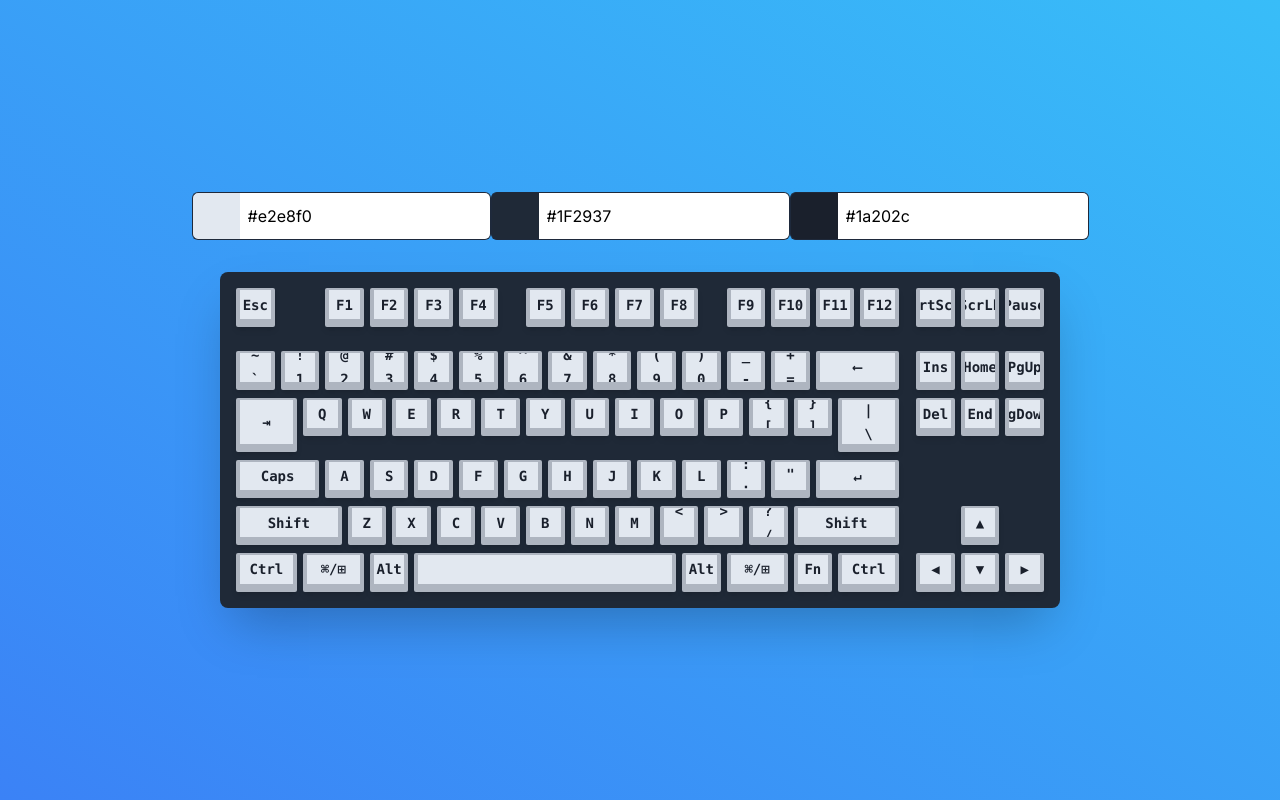
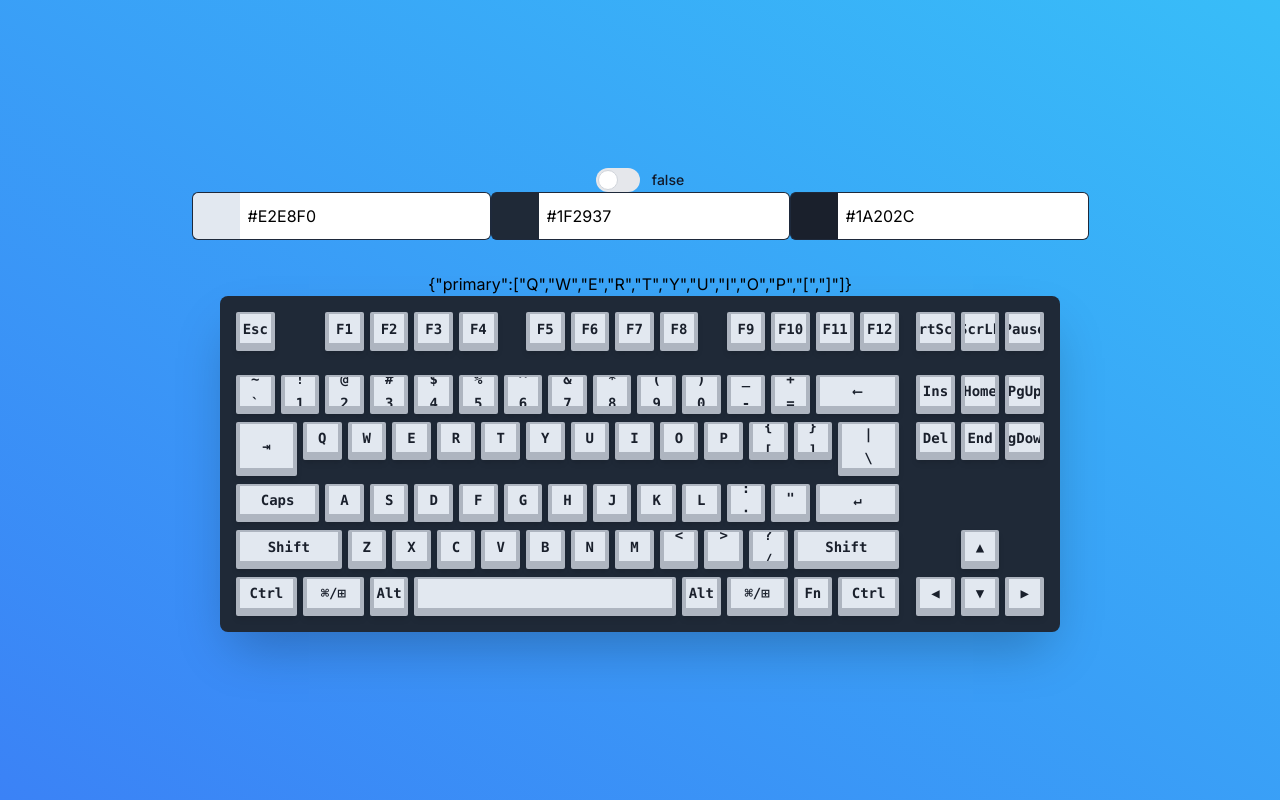
Before and after one commit to dotslashf/my-kbd, a Next.js app: page / in a window 1280 px wide. Built offline with nearby package versions, Linux system fonts and the light colour scheme.

Commit message:
feat/refactor: add actions regarding key map

```diff
--- a/src/components/ColorPicker.tsx
+++ b/src/components/ColorPicker.tsx
@@ -1,4 +1,4 @@
-import React from "react";
+import React, { useEffect, useRef } from "react";
 import { HexColorPicker } from "react-colorful";
 
 interface Props {
@@ -8,8 +8,26 @@ interface Props {
 
 const ColorPicker = (props: Props) => {
   const [isColorPickerOpen, setIsColorPickerOpen] = React.useState(false);
+  const colorPickerRef = useRef<HTMLDivElement>(null);
+
+  const handleClickOutside = (event: { target: any }) => {
+    if (
+      colorPickerRef.current &&
+      !colorPickerRef.current.contains(event.target)
+    ) {
+      setIsColorPickerOpen(false);
+    }
+  };
+
+  useEffect(() => {
+    document.addEventListener("click", handleClickOutside);
+    return () => {
+      document.removeEventListener("click", handleClickOutside);
+    };
+  }, []);
+
   return (
-    <div className="mb-8">
+    <div className="mb-8" ref={colorPickerRef}>
       <div className="flex h-12">
         <div
           className="h-full flex-shrink-0 w-12 border-slate-800 border-l border-t border-b rounded-l-md"
--- a/src/components/Key.tsx
+++ b/src/components/Key.tsx
@@ -1,4 +1,5 @@
 import { KeyboardKey, KeyboardKeyMap } from "@/const";
+import useConfig from "@/hooks/useConfig";
 import * as React from "react";
 
 export interface IKeyProps {
@@ -31,9 +32,11 @@ function calculateAspectRatio(keyboardKey: KeyboardKey) {
 export function Key(props: IKeyProps) {
   const gridColumnSpan = calculateAspectRatio(props.character);
   const isWithShiftChar = KeyboardKeyMap[props.character].withShiftChar !== "";
+  const { editKeyToMap } = useConfig();
+
   return (
     <span
-      className={`bg-slate-200 overflow-hidden rounded-sm grow text-sm flex flex-col items-center justify-center shrink-0 gap-y-4 font-bold font-mono shadow-md border-2 border-b-8 border-l-4 border-r-4 border-gray-700 border-opacity-30 hover:cursor-pointer transition ${
+      className={`bg-slate-200 overflow-hidden rounded-sm grow text-sm flex flex-col items-center justify-center shrink-0 gap-y-4 font-bold font-mono shadow-md border-2 border-b-8 border-l-4 border-r-4 border-gray-700 border-opacity-30 select-none	hover:cursor-pointer hover:border-opacity-0 transition ${
         gridColumnSpan === 1 ? "aspect-square" : ""
       } `}
       style={{
@@ -41,6 +44,9 @@ export function Key(props: IKeyProps) {
         gap: `${isWithShiftChar ? "0.25rem" : "0"}`,
         backgroundColor: `${props.color ? props.color : "bg-slate-200"}`,
         color: `${props.textColor ? props.textColor : "bg-slate-800"}`,
+      }}
+      onClick={() => {
+        editKeyToMap(props.character);
       }}
     >
       {isWithShiftChar && (
--- a/src/components/Keyboard.tsx
+++ b/src/components/Keyboard.tsx
@@ -5,16 +5,16 @@ import Key from "./Key";
 import { Spacer } from "./Spacer";
 import { v4 as uuidv4 } from "uuid";
 import { useSelector } from "react-redux";
-import { ColorState } from "@/store";
+import { StateType } from "@/store";
 
 export interface IKeyboardProps {}
 
 export function Keyboard(props: IKeyboardProps) {
-  const color = useSelector((state: ColorState) => state.color["key"]);
+  const color = useSelector((state: StateType) => state.color["keyPrimary"]);
   const backgroundColor = useSelector(
-    (state: ColorState) => state.color["background"]
+    (state: StateType) => state.color["background"]
   );
-  const textColor = useSelector((state: ColorState) => state.color["text"]);
+  const textColor = useSelector((state: StateType) => state.color["text"]);
 
   return (
     <div
--- a/src/components/KeyboardRows.tsx
+++ b/src/components/KeyboardRows.tsx
@@ -5,13 +5,13 @@ import { Spacer } from "./Spacer";
 import { KeyboardKey, KeyboardTKLMapping } from "@/const";
 import { v4 as uuidv4 } from "uuid";
 import { useSelector } from "react-redux";
-import { ColorState } from "@/store";
+import { StateType } from "@/store";
 
 export interface IKeyboardRowsProps {}
 
 export function KeyboardRows(props: IKeyboardRowsProps) {
-  const color = useSelector((state: ColorState) => state.color["key"]);
-  const textColor = useSelector((state: ColorState) => state.color["text"]);
+  const color = useSelector((state: StateType) => state.color["keyPrimary"]);
+  const textColor = useSelector((state: StateType) => state.color["text"]);
   return (
     <div className="flex flex-col gap-y-2">
       {/* first row */}
--- a/src/components/Layout.tsx
+++ b/src/components/Layout.tsx
@@ -1,26 +1,45 @@
 import * as React from "react";
 import Keyboard from "./Keyboard";
-import { useDispatch, useSelector } from "react-redux";
-import { ColorState, changeColor } from "@/store";
+import { useSelector } from "react-redux";
+import { StateType } from "@/store";
 import ColorPicker from "./ColorPicker";
 import useColor from "@/hooks/useColor";
+import useConfig from "@/hooks/useConfig";
 
 export interface ILayoutProps {}
 
 export function Layout(props: ILayoutProps) {
-  const [isColorPickerOpen, setIsColorPickerOpen] = React.useState(false);
-  const { color, setColor } = useColor("key");
+  const { color, setColor } = useColor("keyPrimary");
   const { color: backgroundColor, setColor: setBackgroundColor } =
     useColor("background");
   const { color: textColor, setColor: setTextColor } = useColor("text");
+  const keyMap = useSelector((state: StateType) => state.keyMap.keyMap);
+  const { isEditing, toggleEditing } = useConfig();
 
   return (
     <main className="flex min-h-screen flex-col items-center justify-center p-20 w-full bg-gradient-to-bl from-sky-400 to-blue-500">
+      <label className="relative inline-flex items-center cursor-pointer">
+        <input
+          type="checkbox"
+          value=""
+          className="sr-only peer"
+          checked={isEditing}
+          onClick={() => {
+            toggleEditing();
+          }}
+          readOnly
+        />
+        <div className="w-11 h-6 bg-gray-200 peer-focus:outline-none peer-focus:ring-4 peer-focus:ring-blue-300 dark:peer-focus:ring-blue-800 rounded-full peer dark:bg-gray-700 peer-checked:after:translate-x-full peer-checked:after:border-white after:content-[''] after:absolute after:top-[2px] after:left-[2px] after:bg-white after:border-gray-300 after:border after:rounded-full after:h-5 after:w-5 after:transition-all dark:border-gray-600 peer-checked:bg-blue-600"></div>
+        <span className="ml-3 text-sm font-medium text-gray-900 dark:text-gray-300">
+          {isEditing ? "true" : "false"}
+        </span>
+      </label>
       <div className="flex">
         <ColorPicker color={color} setColor={setColor} />
         <ColorPicker color={backgroundColor} setColor={setBackgroundColor} />
         <ColorPicker color={textColor} setColor={setTextColor} />
       </div>
+      <div className="flex">{JSON.stringify(keyMap)}</div>
       <Keyboard />
     </main>
   );
--- a/src/hooks/useColor.tsx
+++ b/src/hooks/useColor.tsx
@@ -1,9 +1,9 @@
 import { useSelector, useDispatch } from "react-redux";
-import { ColorState, changeColor } from "@/store";
+import { ColorInitialState, StateType, changeColor } from "@/store";
 import React from "react";
 
-function useColor(groupName: "key" | "text" | "background") {
-  const color = useSelector((state: ColorState) => state.color[groupName]);
+function useColor(groupName: ColorInitialState) {
+  const color = useSelector((state: StateType) => state.color[groupName]);
   const [keyColor, setKeyColor] = React.useState(color);
   const dispatch = useDispatch();
 
--- /dev/null
+++ b/src/hooks/useConfig.tsx
@@ -0,0 +1,28 @@
+import { StateType, editGroupKeys, toggleIsEditing } from "@/store";
+import { useDispatch, useSelector } from "react-redux";
+
+function useConfig() {
+  const dispatch = useDispatch();
+  const isEditing = useSelector((state: StateType) => state.keyMap.isEditing);
+
+  function toggleEditing() {
+    dispatch(toggleIsEditing());
+  }
+
+  function editKeyToMap(key: string) {
+    if (!isEditing) return;
+    dispatch(
+      editGroupKeys({
+        key: key,
+      })
+    );
+  }
+
+  return {
+    isEditing,
+    toggleEditing,
+    editKeyToMap,
+  };
+}
+
+export default useConfig;
--- a/src/store.ts
+++ b/src/store.ts
@@ -1,11 +1,25 @@
-import { Slice, configureStore, createSlice } from '@reduxjs/toolkit'
+import { configureStore, createSlice } from '@reduxjs/toolkit'
 
+export type ColorInitialState =
+  "keyPrimary" |
+  "keySecondary" |
+  "text" |
+  "background"
 
-const counterSlice = createSlice({
+interface ConfigState {
+  keyMap: {
+    [groupName: string]: string[];
+  };
+  currentGroup: string;
+  isEditing: boolean;
+}
+
+const colorSlice = createSlice({
   name: 'color',
   initialState: {
-    key: '#e2e8f0',
-    text: '#1a202c',
+    keyPrimary: '#E2E8F0',
+    keySecondary: '#EDF2F7',
+    text: '#1A202C',
     background: '#1F2937',
   },
   reducers: {
@@ -20,15 +34,56 @@ const counterSlice = createSlice({
   }
 })
 
-const { actions, reducer } = counterSlice
+const keyMapSlice = createSlice({
+  name: 'keyMap',
+  initialState: {
+    keyMap: {
+      "primary": [
+        "Q", "W", "E", "R", "T", "Y", "U", "I", "O", "P", "[", "]",
+        // "a", "s", "d", "f", "g", "h", "j", "k", "l", ";", "'",
+        // "z", "x", "c", "v", "b", "n", "m", ",", ".", "/",
+      ],
+    },
+    currentGroup: "primary",
+    isEditing: false,
+  } as ConfigState,
+  reducers: {
+    editGroupKeys: (state, action: {
+      payload: {
+        key: string
+      }
+    }) => {
+      if (state.keyMap[state.currentGroup].findIndex(key => key === action.payload.key) === -1) {
+        state.keyMap[state.currentGroup].push(action.payload.key)
+      } else {
+        state.keyMap[state.currentGroup] = state.keyMap[state.currentGroup].filter(key => key !== action.payload.key)
+      }
+    },
+    changeCurrentGroup: (state, action: {
+      payload: {
+        groupName: string
+      }
+    }) => {
+      state.currentGroup = action.payload.groupName
+    },
+    toggleIsEditing: (state) => {
+      state.isEditing = !state.isEditing
+    }
+  }
+})
+
+const { actions: colorSliceAction, reducer: colorSliceReducer } = colorSlice
+const { actions: keyMapSliceAction, reducer: keyMapSliceReducer } = keyMapSlice
 
 const store = configureStore({
   reducer: {
-    color: reducer
+    color: colorSliceReducer,
+    keyMap: keyMapSliceReducer
   }
 })
 
-export const { changeColor } = actions;
-export type ColorState = ReturnType<typeof store.getState>;
+export const { changeColor } = colorSliceAction;
+export const { editGroupKeys, changeCurrentGroup, toggleIsEditing } = keyMapSliceAction;
+export type StateType = ReturnType<typeof store.getState>;
 
 export default store;
```
